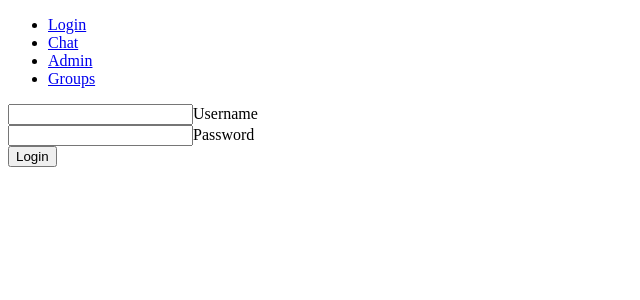
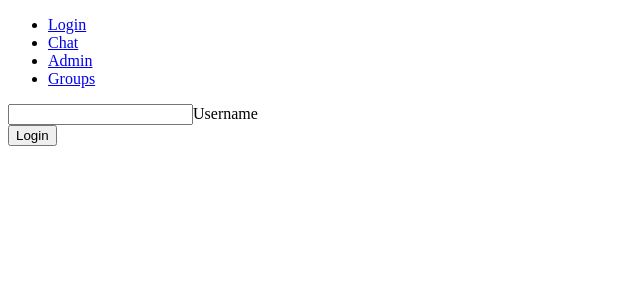
Before and after one commit to seanearls/3813ICT-Assignment1, an Angular app in the folder assignment1/: page /login in a window 1280 px wide. Shown: the top 300 px of the page, without its empty margins (0-640 px from the left). Built offline with nearby package versions, Linux system fonts and the light colour scheme.

Commit message:
Removed password authentication.

```diff
--- a/assignment1/src/app/login/login.component.html
+++ b/assignment1/src/app/login/login.component.html
@@ -5,10 +5,5 @@
       <label class="form-label" for="username">Username</label>
     </div>
 
-    <div class="form-outline mb-4">
-      <input type="password" [(ngModel)]="upwd" name="upwd" id="upwd" class="form-control" />
-      <label class="form-label" for="upwd">Password</label>
-    </div>
-
     <button type="button" (click)="onLogin()" class="btn btn-primary btn-block mb-4">Login</button>
 </form>
--- a/assignment1/src/app/login/login.component.ts
+++ b/assignment1/src/app/login/login.component.ts
@@ -21,17 +21,15 @@ export class LoginComponent implements OnInit {
   }
 
   username:string="";
-  upwd:string = "";
-  role: string="";
 
 
   ngOnInit(): void {
   }
 
   onLogin() {
-    let user = {username: this.username, upwd: this.upwd};
-    if (this.username === "" && this.upwd === "") {
-      alert("Please enter a username and password.");
+    let user = {username: this.username};
+    if (this.username === "") {
+      alert("Please enter a username.");
       return;
     }
     this.httpClient.post(serverURL + '/api/auth', user, httpOptions).subscribe((data: any) => {
```
